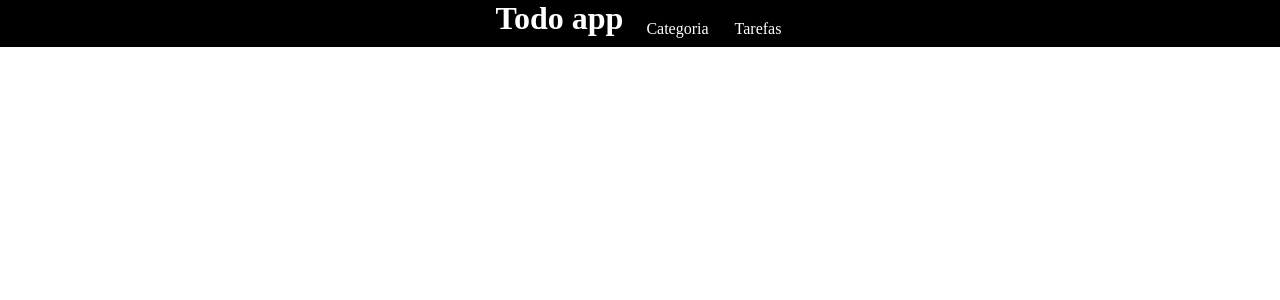
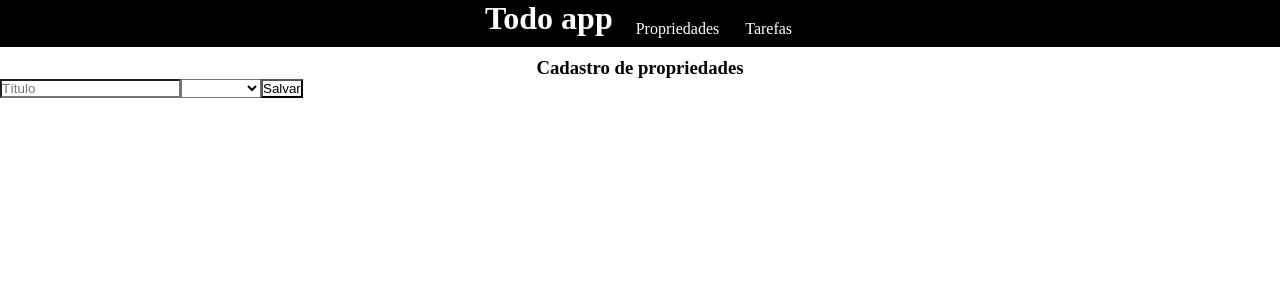
Before and after one commit to henriquetre/TODO-APP, an Angular app: page /propriedades in a window 1280 px wide. Before the commit this address led to /. Shown: the top 300 px of the page. Built offline with nearby package versions, Linux system fonts and the light colour scheme.

Commit message:
12-06-noite

```diff
--- a/src/app/app.component.html
+++ b/src/app/app.component.html
@@ -4,8 +4,9 @@
       Todo app
     </h1>
 
-    <a routerLink="categoria" class="link">Categoria</a>
+    <a routerLink="propriedades" class="link">Propriedades</a>
     <a routerLink="Tarefas" class="link">Tarefas</a>
+
   </div>
     <router-outlet></router-outlet>
 </div>
--- a/src/app/app.module.ts
+++ b/src/app/app.module.ts
@@ -6,6 +6,7 @@ import { FormsModule } from '@angular/forms';
 import { inputModule } from './input/input.module';
 import { Apprountingmodule } from './app-rounting.module';
 import { TodoModule } from 'src/todo/todo.module';
+import { propriedadesModule } from './propriedades/propriedades.module';
 
 @NgModule({
   declarations: [
@@ -16,7 +17,8 @@ import { TodoModule } from 'src/todo/todo.module';
     FormsModule,
     inputModule,
     Apprountingmodule,
-    TodoModule
+    TodoModule,
+    propriedadesModule
   ],
   providers: [],
   bootstrap: [AppComponent]
--- a/src/app/input/input.component.html
+++ b/src/app/input/input.component.html
@@ -11,8 +11,8 @@
 
       <div *ngFor="let tarefa of listaTarefas">
         <div *ngIf="tarefa.Categoria == categoria.Nome">
-
-        <p class="alinhar"class="listasT" class="categoria" [style.background-color]="categoria.Cor" draggable="true" (dragover)="pegaposicao(tarefa)" (dragend)="dragEnd(tarefa)" (dragend)="mudaPosicao(tarefa)">  Descricao: {{tarefa.Descricao}}
+          <div *ngFor="let propriedade of listaPropriedades"> propriedade: {{tarefa.propriedade}}</div>
+        <p class="alinhar"class="listasT" class="categoria" [style.background-color]="categoria.Cor"  draggable="true" (dragover)="pegaposicao(tarefa)" (dragend)="dragEnd(tarefa)"  (dragend)="mudaPosicao(tarefa)">  Descricao: {{tarefa.Descricao}}
 
 
           <button (click)="excluirTarefa(tarefa)" id="excluir">🗑️</button>
@@ -22,7 +22,7 @@
             (change)="atualizarLocalStorage()">
             <option *ngFor="let categoria of listaCategoria">{{categoria.Nome}}</option>
             </select>
-        </p>
+          </p>
        </div>
       </div>
     </div>
--- a/src/app/input/input.component.ts
+++ b/src/app/input/input.component.ts
@@ -6,6 +6,7 @@ import { Component, Output, EventEmitter, OnInit } from "@angular/core";
 interface Tarefa{
     Descricao: string;
     Categoria: string;
+    Propriedade: string;
 }
 
 @Component({
@@ -41,15 +42,18 @@ export class InputComponent implements OnInit{
     tarefa: Tarefa = {
       Descricao: "",
       Categoria: "",
+      Propriedade: ""
     };
 
     listaTarefas: Tarefa[]=[];
     listaCategoria: String[]=[];
+    listaPropriedades: String []=[];
 
     adicionarTarefa(): void{
         const novaTarefa: Tarefa = {
             Descricao: this.tarefa.Descricao,
             Categoria: this.tarefa.Categoria,
+            Propriedade: this.tarefa.Propriedade
           };
           console.log(novaTarefa)
           if(this.tarefa.Categoria==""){
--- /dev/null
+++ b/src/app/propriedades/propriedades.component.css
@@ -0,0 +1,5 @@
+#center{
+    display: flex;
+    justify-content: center;
+    align-items: center;
+}
--- /dev/null
+++ b/src/app/propriedades/propriedades.component.html
@@ -0,0 +1,9 @@
+
+<h3 id="center">Cadastro de propriedades</h3>
+<input placeholder="Título" [(ngModel)]="nome"/>
+<select  [(ngModel)]="selecao1" >
+    <option *ngFor="let selecao of listaSelecao">{{selecao}}</option>
+
+
+</select>
+<button (click)="salvarPropriedades()"> Salvar </button>
--- /dev/null
+++ b/src/app/propriedades/propriedades.component.ts
@@ -0,0 +1,37 @@
+import { Component, OnInit } from "@angular/core";
+
+interface Propiedade{
+    nome: string;
+    selecao: string;
+
+}
+
+@Component({
+    selector: 'propriedades',
+    templateUrl: './propriedades.component.html',
+    styleUrls:['./propriedades.component.css']
+})
+export class propriedadesComponent implements OnInit{
+    nome: string=""
+    selecao1: string=""
+
+
+    listaSelecao: String[]=[];
+    listaPropiedade: Propiedade[]=[];
+    ngOnInit(): void {
+        this.listaSelecao.push("String", "Int", "Categoria")
+    }
+
+    salvarPropriedades(): void{
+        const propriedade: Propiedade ={
+            selecao: this.selecao1,
+            nome: this.nome
+        };
+        console.log(this.selecao1)
+        this.listaPropiedade.push(propriedade);
+        console.log(propriedade);
+    }
+
+
+
+}
--- /dev/null
+++ b/src/app/propriedades/propriedades.module.ts
@@ -0,0 +1,20 @@
+import { CommonModule } from "@angular/common";
+import { NgModule } from "@angular/core";
+import { FormsModule } from "@angular/forms";
+import { propriedadesComponent } from "./propriedades.component";
+
+@NgModule({
+    declarations:[
+        propriedadesComponent
+    ],
+    imports:[
+        CommonModule,
+        FormsModule
+    ],
+    exports:[
+        propriedadesComponent
+    ]
+})
+export class propriedadesModule{
+
+}
```
Also changed, not shown: src/app/app-rounting.module.ts (+7 -0 lines).
